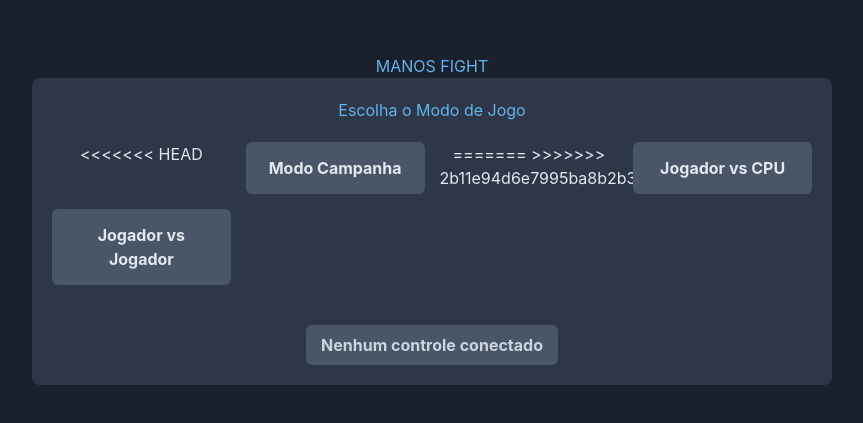
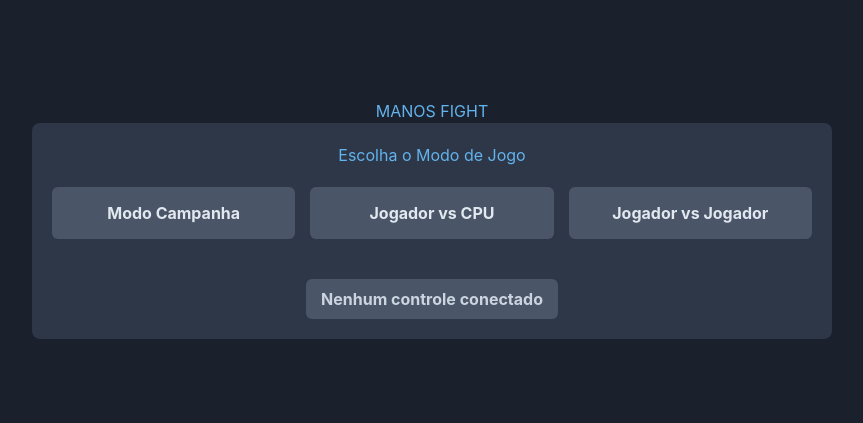
Before and after one commit to vinicassiano1/MANOS-O-JOGO-V1.0, a plain HTML site: page index.html in a window 1280 px wide. Shown: the part 171-594 px from the top of the page, without its empty margins (208-1071 px from the left). Drawn offline with nearby package versions, Linux system fonts and the light colour scheme.

Commit message:
jao andando1

```diff
--- a/index.html
+++ b/index.html
@@ -13,10 +13,7 @@
     <div id="modeSelectScreen" class="screen active">
         <h2>Escolha o Modo de Jogo</h2>
         <div class="options-grid">
-<<<<<<< HEAD
              <button class="button" id="campaignButton">Modo Campanha</button>
-=======
->>>>>>> 2b11e94d6e7995ba8b2b3581c86e7c8c392471e5
              <button class="button" id="pvcpuButton">Jogador vs CPU</button>
              <button class="button" id="pvpButton">Jogador vs Jogador</button>
         </div>
```
